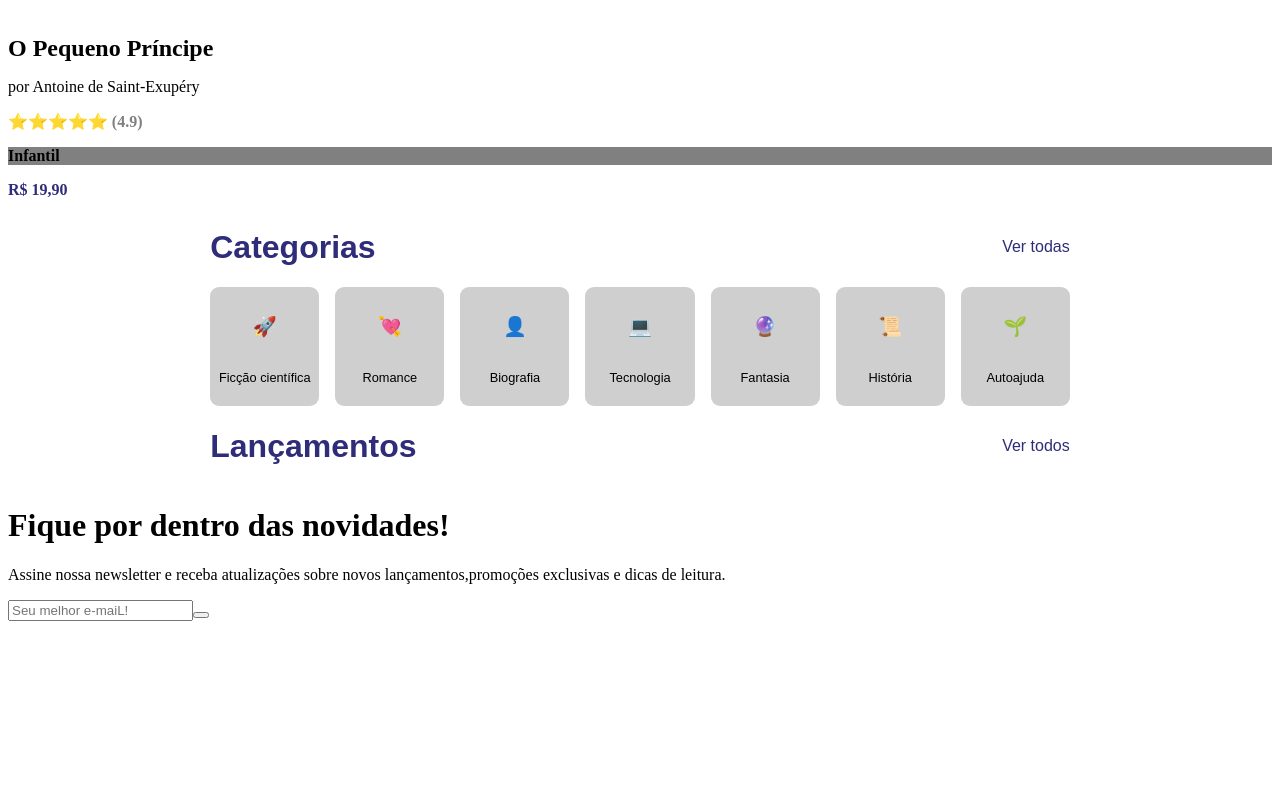
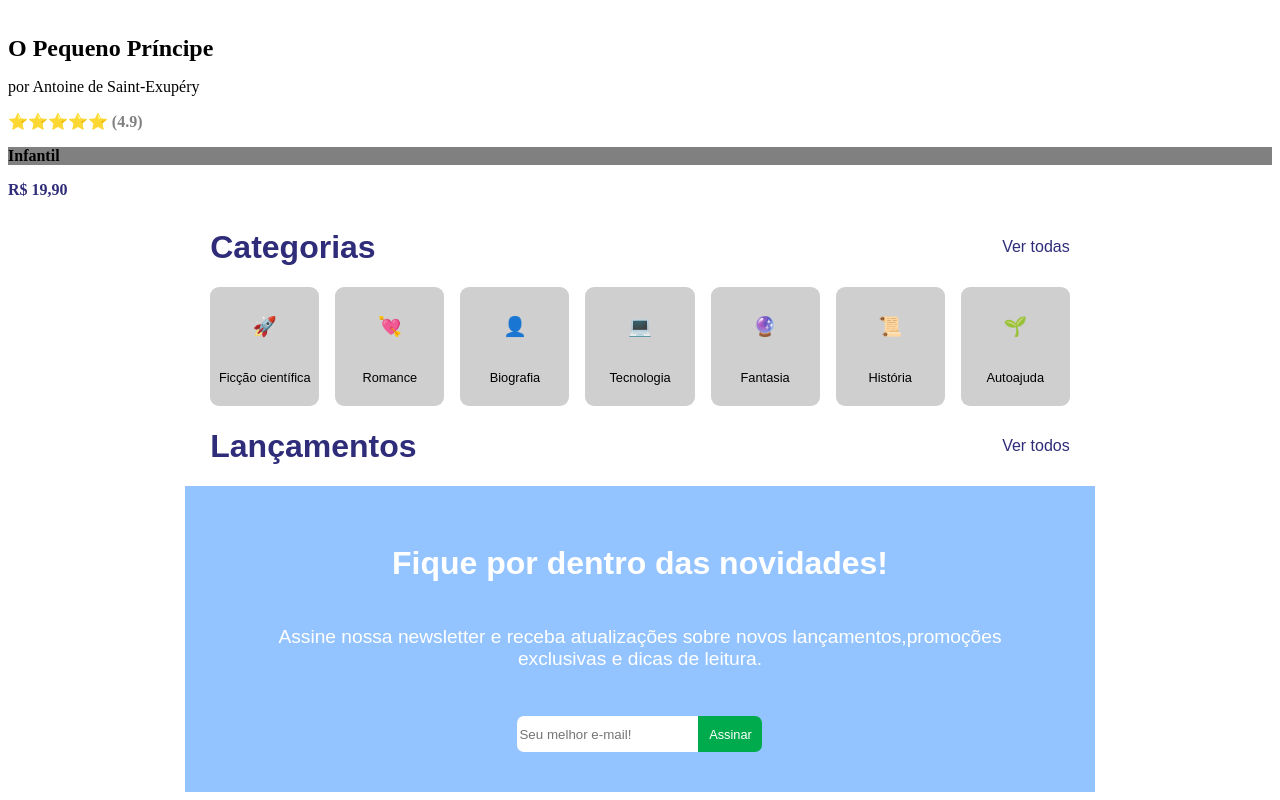
Before and after one commit to yrkeviin/livraria-components, a Next.js app: page /home in a window 1280 px wide. Shown: the part 1607-2407 px from the top of the page. Before the commit the page ends 2236 px from the top, so only its background shows below. Built offline with nearby package versions, Linux system fonts and the light colour scheme; a web font is replaced by a local one.

Commit message:
Feat: Add first part footer

```diff
--- a/components/Footer.jsx
+++ b/components/Footer.jsx
@@ -7,8 +7,8 @@
             <p>Assine nossa newsletter e receba atualizações sobre novos lançamentos,promoções exclusivas e dicas de leitura.</p>
 
             <div className={styles.button}>
-                <input type="text" placeholder="Seu melhor e-maiL!" />
-                <button></button>
+                <input type="text" placeholder="Seu melhor e-mail!" />
+                <button>Assinar</button>
             </div>
         </div>
     );
--- a/styles/Footer.module.css
+++ b/styles/Footer.module.css
@@ -0,0 +1,54 @@
+.footer {
+    background-color: rgb(148, 196, 255);
+    font-family: 'Poppins', sans-serif;
+    padding: 3% 7%;
+    width: 58%;
+    display: flex;
+    margin: auto;
+    flex-direction: column;
+    justify-content: center;
+    align-items: center;
+}
+
+.footer h1 {
+    font-size: 2rem;
+    color: #ffffff;
+    text-align: center;
+    margin-bottom: 6%;
+}
+
+.footer p {
+    font-size: 1.2rem;
+    color: #ffffff;
+    text-align: center;
+    margin: 0;
+    margin-bottom: 6%;
+}
+
+.footer input {
+    height: 84.4%;
+    border-radius: 7px 0 0 7px;
+    outline: none;
+    border: none;
+}
+
+.button {
+    display: flex;
+    justify-content: center;
+    align-items: center;
+    flex-direction: row;
+    height: 5vh;
+}
+
+.button button {
+    border: none;
+    background-color: rgb(0, 171, 77);
+    font-size: 1rem;
+    width: 4rem;
+    font-size: .8rem;
+    color: white;
+    border-radius: 0 7px 7px 0;
+    height: 90%;
+    font-family: 'Poppins', sans-serif;
+    cursor: pointer;
+}
```
